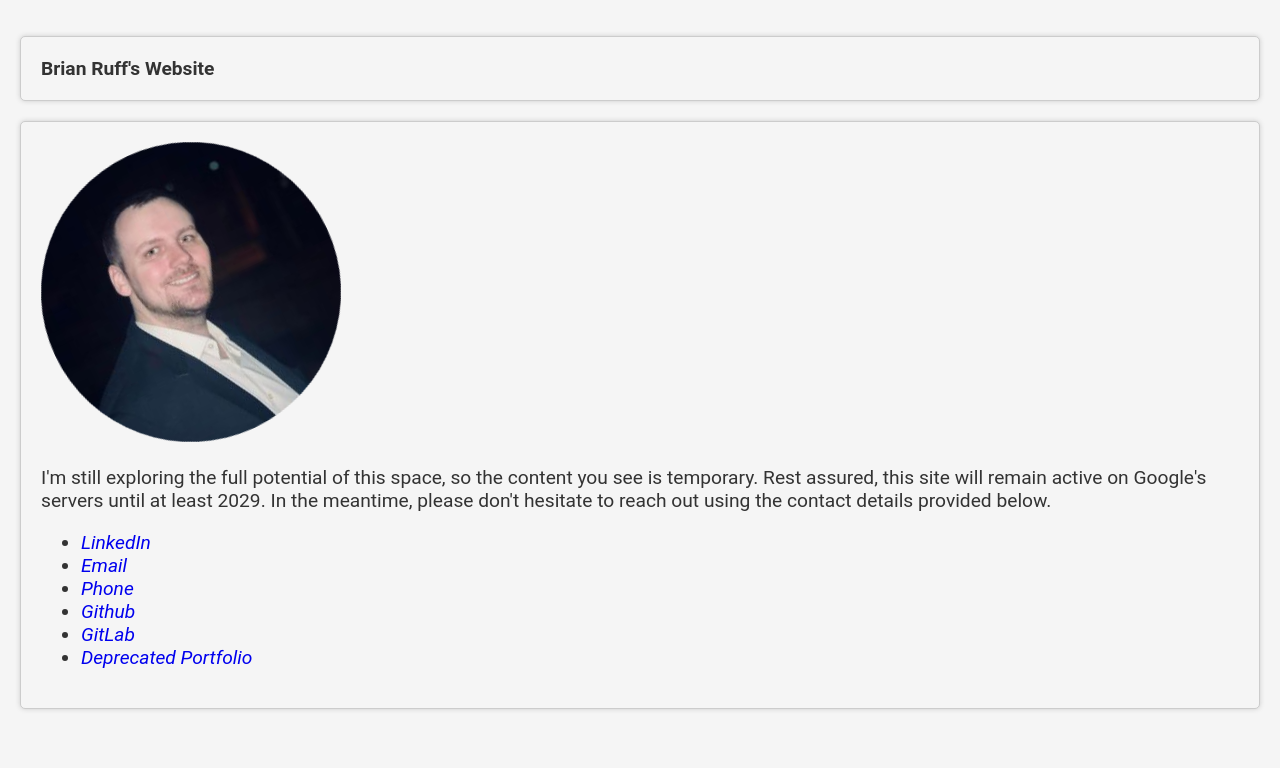
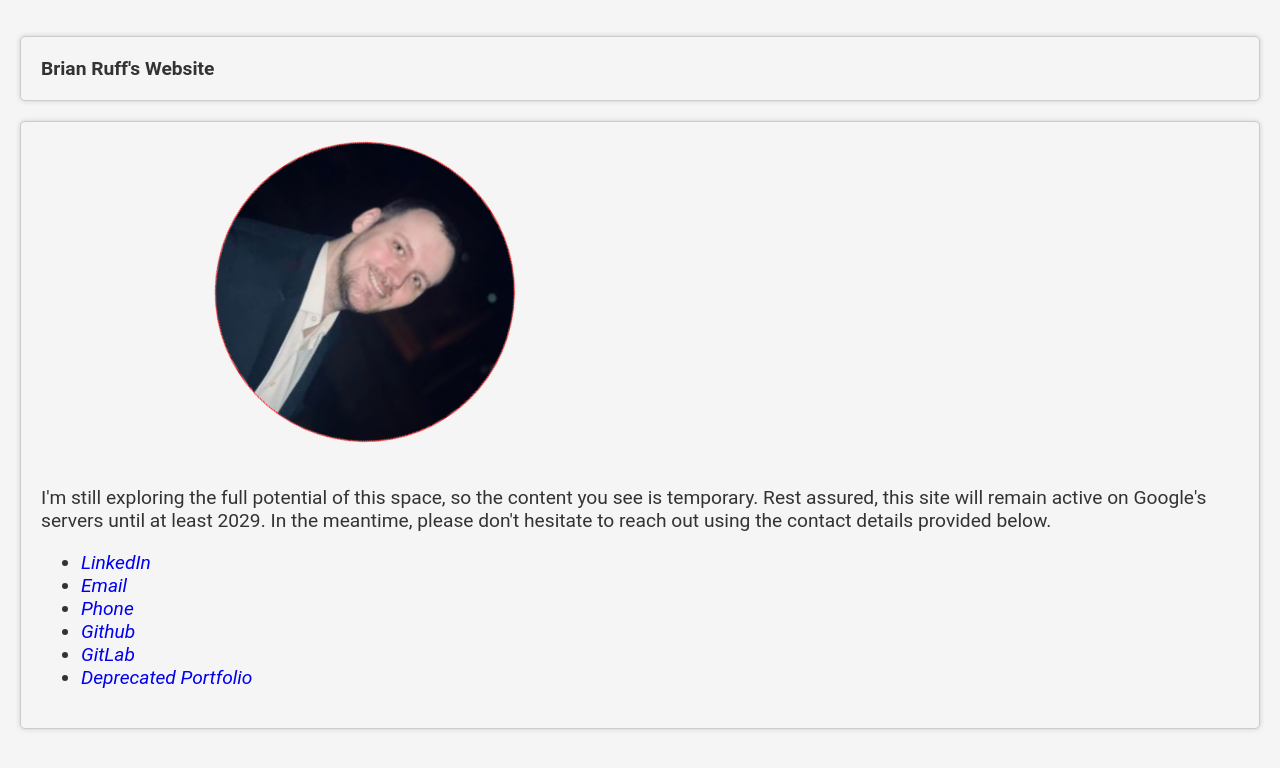
Before and after one commit to BrianARuff/brianruff, a Next.js app: page / in a window 1280 px wide. Shown: the top 768 px of the page. Built offline with nearby package versions, Linux system fonts and the light colour scheme.

Commit message:
add linkedin, code clean-up

```diff
--- a/package.json
+++ b/package.json
@@ -11,7 +11,7 @@
   "dependencies": {
     "blob": "^0.1.0",
     "fs": "^0.0.1-security",
-    "next": "^12.1.5",
+    "next": "^13.5.5",
     "node": "^20.7.0",
     "npm-check-updates": "^16.14.6",
     "react": "18.2.0",
--- a/pages/index.tsx
+++ b/pages/index.tsx
@@ -61,10 +61,10 @@ export default function Home() {
 function renderLink(href: string, text: string) {
   return (
     <li>
-      <Link href={href} passHref>
-        <a target="_blank" rel="noopener noreferrer">
-          {text}
-        </a>
+      <Link href={href} passHref target="_blank" rel="noopener noreferrer">
+
+        {text}
+
       </Link>
     </li>
   );
--- a/styles/Home.module.scss
+++ b/styles/Home.module.scss
@@ -10,28 +10,28 @@
   box-shadow: 0 0 5px #ccc;
 
   .picOfMe {
-    width: 300px;
     margin-bottom: 20px;
     border-radius: 50%;
     border: 1px solid red;
-    animation: movePic 10s ease-in-out alternate-reverse infinite;
+    animation: movePic 10s ease-in-out alternate infinite;
   }
 }
 
 @keyframes movePic {
   0% {
-    transform: translateX(300px);
+    // transform:  translateX(-600px);
+    transform:  translateX(0px) rotate(-720deg);
   }
 
   25% {
-    transform: rotate(-360deg);
+    // transform: rotate(-360deg);
   }
 
   50% {
-    transform: rotate(0deg);
   }
 
   100% {
-    transform: translateX(-300px);
+    opacity: 1;
+    transform: translateX(300px) rotate(0deg);
   }
 }
```
Also changed, not shown: 2 other files (tests, documents, lock files or other folders).
